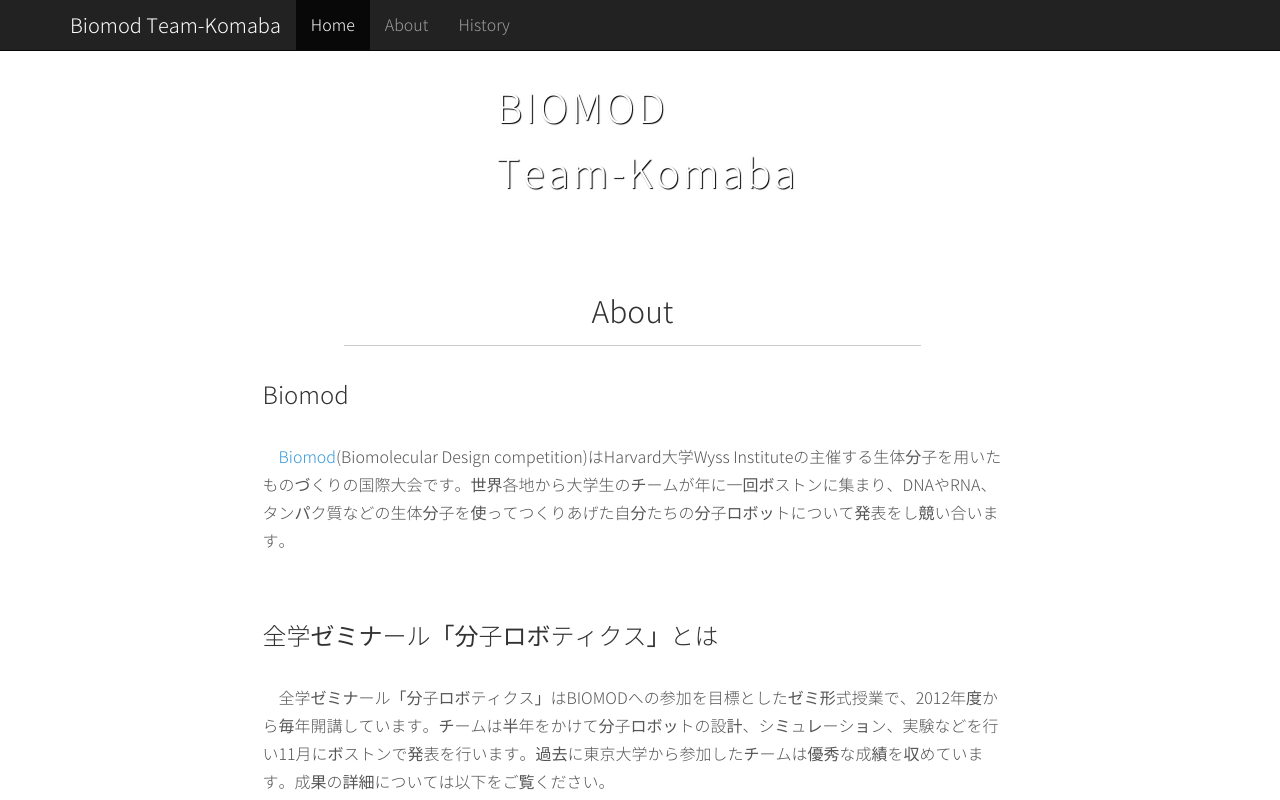
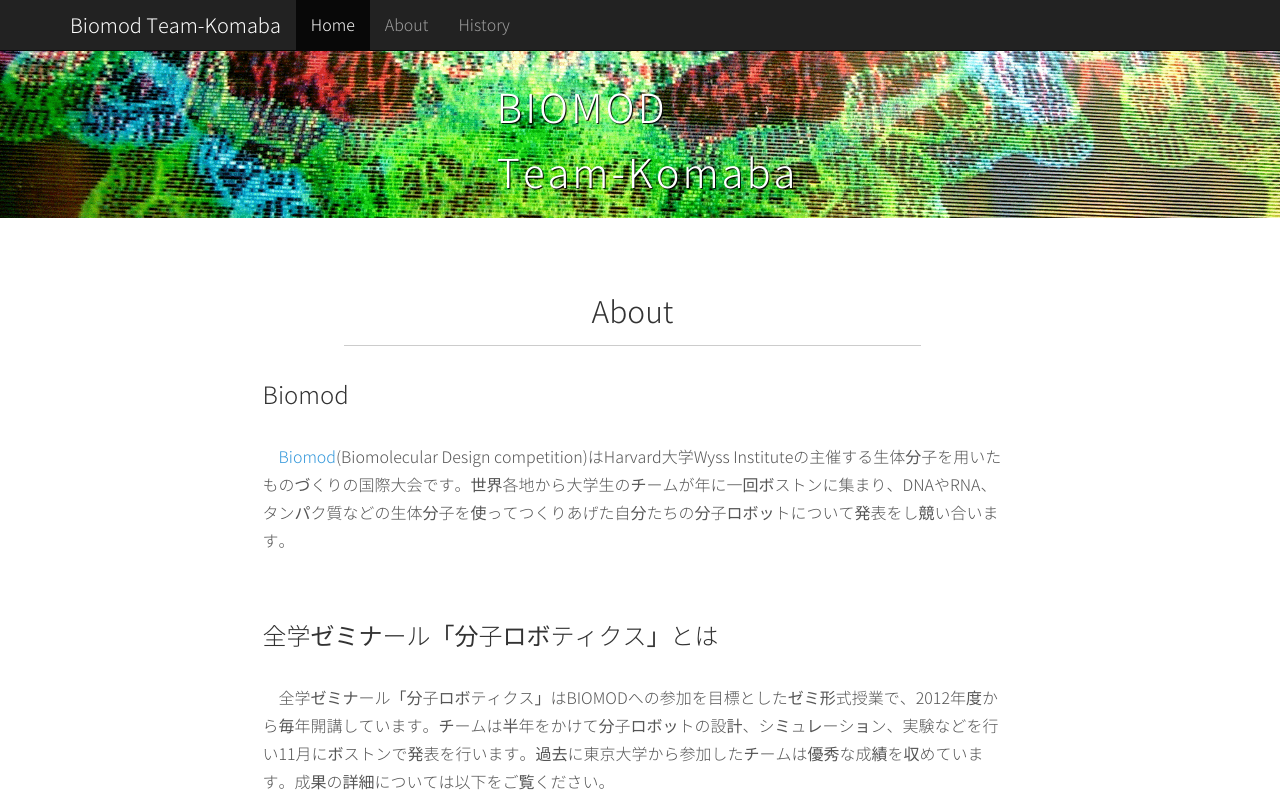
Before and after one commit to hrontan/UTKomabaBiomodWeb, a plain HTML site: page index.html in a window 1280 px wide. Shown: the top 800 px of the page. Drawn offline with nearby package versions, Linux system fonts and the light colour scheme.

Commit message:
Edit CSS

```diff
--- a/css/main.css
+++ b/css/main.css
@@ -240,7 +240,7 @@ a {
    ========================================================================== */
 
 #headerwrap {
-    background: url(../img/header_bg.jpg) no-repeat center top;
+    background: url(../img/bg.png) no-repeat center top;
     margin-top: -2em;
     padding-top: 120px;
     text-align: center;
```
Also changed, not shown: img/bg.png (added).
